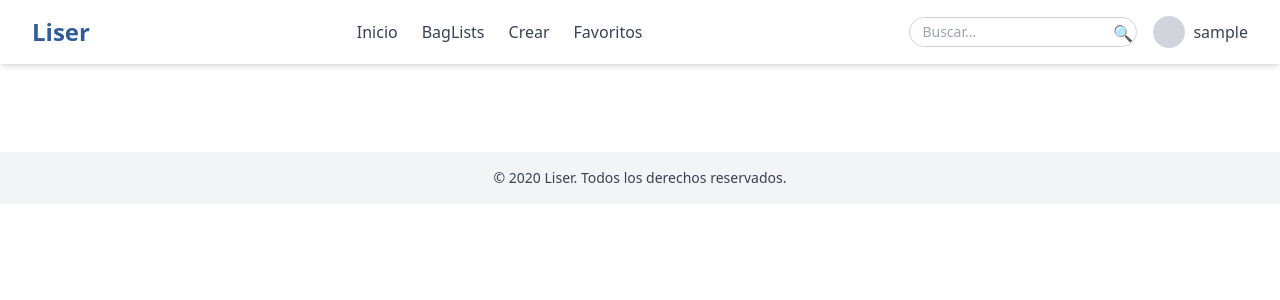
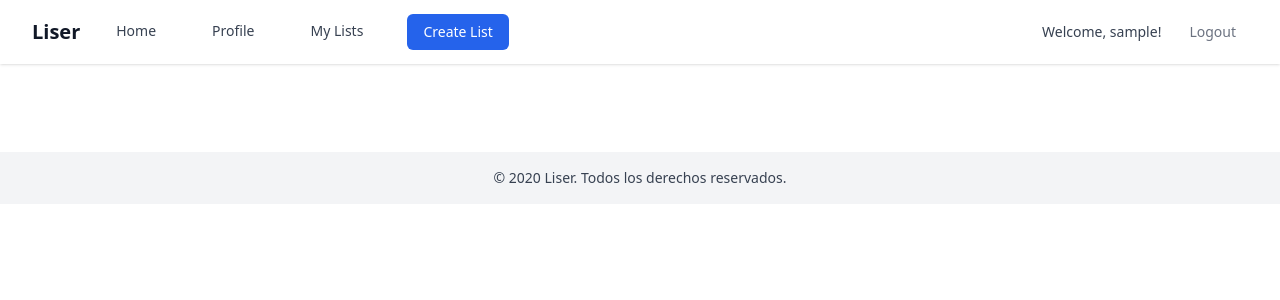
Before and after one commit to excusasclub/liser., a Django app: template templates/partials/base.html in a window 1280 px wide. Shown: the top 300 px of the page. Run offline with Django 5.2, Linux system fonts and the light colour scheme; a user stored in the database is signed in; tables that the repository leaves empty hold one stand-in row (values such as "Sample post"); the template is opened without the code that fills it: most values are stand-ins (such as "Sample title", 1, 10 or a date in 2020); some libraries are stand-ins or nearby versions.

Commit message:
cambios header

```diff
--- a/templates/partials/header.html
+++ b/templates/partials/header.html
@@ -1,75 +1,131 @@
-<header class="bg-white shadow-md">
-    <div class="max-w-7xl mx-auto px-4 sm:px-6 lg:px-8 flex justify-between items-center h-16">
-
+{% load static %}
+<header class="bg-white shadow sticky top-0 z-50">
+    <div class="max-w-7xl mx-auto px-4 sm:px-6 lg:px-8">
+        <div class="flex justify-between h-16">
+            <!-- Logo y menú principal -->
+            <div class="flex items-center">
                 <!-- Logo -->
-        <div class="flex-shrink-0">
-            <a href="/" class="text-[#315C95] font-bold text-2xl">Liser</a>
+                <div class="flex-shrink-0 flex items-center">
+                    <a href="#" class="text-xl font-bold text-gray-900 hover:text-gray-700 focus:outline-none focus:ring-2 focus:ring-blue-500 focus:rounded transition-colors duration-200">
+                        <span class="sr-only">Liser</span>
+                        Liser
+                    </a>
                 </div>
 
-        <!-- Navegación principal -->
-        <nav class="hidden md:flex space-x-6">
-            <a href="/" class="text-gray-700 hover:text-[#315C95] transition">Inicio</a>
-            <a href="/baglists" class="text-gray-700 hover:text-[#315C95] transition">BagLists</a>
-            <a href="/crear" class="text-gray-700 hover:text-[#315C95] transition">Crear</a>
-            <a href="/favoritos" class="text-gray-700 hover:text-[#315C95] transition">Favoritos</a>
+                <!-- Navegación desktop -->
+                <nav class="hidden md:ml-6 md:flex md:space-x-8 items-center" role="navigation" aria-label="Main navigation">
+                    <a href="#" class="text-gray-700 hover:text-blue-600 px-3 py-2 rounded-md text-sm font-medium transition-colors duration-200 border-b-2 border-transparent hover:border-blue-500 focus:outline-none focus:ring-2 focus:ring-blue-500 focus:rounded">Home</a>
+                    {% if user.is_authenticated %}
+                        <a href="#" class="text-gray-700 hover:text-blue-600 px-3 py-2 rounded-md text-sm font-medium transition-colors duration-200 border-b-2 border-transparent hover:border-blue-500 focus:outline-none focus:ring-2 focus:ring-blue-500 focus:rounded">Profile</a>
+                        <a href="#"  class="text-gray-700 hover:text-blue-600 px-3 py-2 rounded-md text-sm font-medium transition-colors duration-200 border-b-2 border-transparent hover:border-blue-500 focus:outline-none focus:ring-2 focus:ring-blue-500 focus:rounded">My Lists</a>
+                        <a href="#" class="bg-blue-600 hover:bg-blue-700 text-white px-4 py-2 rounded-md text-sm font-medium transition-colors duration-200 focus:outline-none focus:ring-2 focus:ring-blue-500 focus:rounded">Create List</a>
+                    {% endif %}
                 </nav>
-
-        <!-- Acciones usuario -->
-        <div class="hidden md:flex items-center space-x-4">
-            <!-- Buscador -->
-            <form action="/buscar" method="get" class="relative">
-                <input type="text" name="q" placeholder="Buscar..."
-                       class="border border-gray-300 rounded-full py-1 px-3 focus:outline-none focus:ring-2 focus:ring-[#315C95] focus:border-[#315C95] text-sm">
-                <button type="submit" class="absolute right-1 top-1 text-gray-500 hover:text-[#315C95]">🔍</button>
-            </form>
-
-            <!-- Avatar / perfil -->
-            {% if user.is_authenticated %}
-            <a href="/perfil" class="flex items-center space-x-2">
-                <div class="w-8 h-8 rounded-full bg-gray-300 overflow-hidden">
-                    {% if user.profile.avatar_url %}
-                    <img src="{{ user.profile.avatar_url }}" alt="{{ user.username }}" class="w-full h-full object-cover">
-                    {% endif %}
-                </div>
-                <span class="text-gray-700 font-medium">{{ user.username }}</span>
-            </a>
-            {% else %}
-            <a href="/login" class="text-gray-700 hover:text-[#315C95] font-semibold transition">Iniciar sesión</a>
-            {% endif %}
             </div>
 
-        <!-- Menú hamburguesa móvil -->
-        <div class="md:hidden">
-            <button id="mobileMenuButton" class="text-gray-700 hover:text-[#315C95] focus:outline-none">
-                ☰
+            <!-- Botones de autenticación / Menú móvil -->
+            <div class="flex items-center">
+                {% if user.is_authenticated %}
+                    <!-- Usuario autenticado -->
+                    <div class="hidden md:flex items-center space-x-4">
+                        <span class="text-sm text-gray-700 hidden lg:block">Welcome, {{ user.username }}!</span>
+                        <a href="#"
+                           class="text-gray-500 hover:text-gray-700 focus:outline-none focus:ring-2 focus:ring-blue-500 rounded px-3 py-2 text-sm font-medium transition-colors duration-200"
+                           role="button"
+                           aria-label="Logout">
+                            Logout
+                        </a>
+                    </div>
+                {% else %}
+                    <!-- Usuario no autenticado -->
+                    <div class="hidden md:flex space-x-4">
+                        <a href="#"
+                           class="text-gray-500 hover:text-gray-700 focus:outline-none focus:ring-2 focus:ring-blue-500 rounded px-3 py-2 text-sm font-medium transition-colors duration-200"
+                           role="button"
+                           aria-label="Login">
+                            Login
+                        </a>
+                        <a href="#"
+                           class="bg-blue-600 hover:bg-blue-700 text-white px-4 py-2 rounded-md text-sm font-medium transition-colors duration-200 focus:outline-none focus:ring-2 focus:ring-blue-500 focus:rounded"
+                           role="button"
+                           aria-label="Sign Up">
+                            Sign Up
+                        </a>
+                    </div>
+                {% endif %}
+
+                <!-- Botón menú móvil -->
+                <div class="-mr-2 flex items-center md:hidden">
+                    <button type="button" id="mobile-menu-button" class="inline-flex items-center justify-center p-2 rounded-md text-gray-400 hover:text-gray-500 hover:bg-gray-100 focus:outline-none focus:ring-2 focus:ring-inset focus:ring-blue-500" aria-expanded="false" aria-label="Open main menu">
+                        <span class="sr-only">Open main menu</span>
+                        <!-- Icono menú hamburguesa -->
+                        <svg class="block h-6 w-6" xmlns="http://www.w3.org/2000/svg" fill="none" viewBox="0 0 24 24" stroke="currentColor" aria-hidden="true">
+                            <path stroke-linecap="round" stroke-linejoin="round" stroke-width="2" d="M4 6h16M4 12h16M4 18h16" />
+                        </svg>
+                        <!-- Icono cerrar -->
+                        <svg class="hidden h-6 w-6" xmlns="http://www.w3.org/2000/svg" fill="none" viewBox="0 0 24 24" stroke="currentColor" aria-hidden="true">
+                            <path stroke-linecap="round" stroke-linejoin="round" stroke-width="2" d="M6 18L18 6M6 6l12 12" />
+                        </svg>
                     </button>
                 </div>
-
+            </div>
+        </div>
     </div>
 
     <!-- Menú móvil -->
-    <div id="mobileMenu" class="md:hidden hidden bg-white shadow-md">
-        <nav class="px-4 pt-2 pb-4 space-y-1">
-            <a href="/" class="block text-gray-700 hover:text-[#315C95] transition">Inicio</a>
-            <a href="/baglists" class="block text-gray-700 hover:text-[#315C95] transition">BagLists</a>
-            <a href="/crear" class="block text-gray-700 hover:text-[#315C95] transition">Crear</a>
-            <a href="/favoritos" class="block text-gray-700 hover:text-[#315C95] transition">Favoritos</a>
+    <div id="mobile-menu" class="hidden md:hidden">
+        <div class="pt-2 pb-3 space-y-1 bg-white shadow-lg rounded-lg mt-2">
+            <!-- Links de navegación -->
+            <a href="#" class="block px-4 py-2 text-base font-medium text-gray-700 hover:text-blue-600 hover:bg-gray-50 rounded-md mx-2 transition-colors duration-200">Home</a>
+
             {% if user.is_authenticated %}
-            <a href="/perfil" class="block text-gray-700 hover:text-[#315C95] transition">Perfil</a>
-            <a href="/logout" class="block text-gray-700 hover:text-[#315C95] transition">Cerrar sesión</a>
+                <a href="#" class="block px-4 py-2 text-base font-medium text-gray-700 hover:text-blue-600 hover:bg-gray-50 rounded-md mx-2 transition-colors duration-200">Profile</a>
+                <a href="#" class="block px-4 py-2 text-base font-medium text-gray-700 hover:text-blue-600 hover:bg-gray-50 rounded-md mx-2 transition-colors duration-200">My Lists</a>
+                <a href="#" class="block px-4 py-2 text-base font-medium text-white bg-blue-600 hover:bg-blue-700 rounded-md mx-2 transition-colors duration-200">Create List</a>
+
+                <!-- Bienvenida y logout -->
+                <div class="px-4 py-2 text-sm text-gray-500 border-t border-gray-200 mx-2">
+                    Welcome, {{ user.username }}!
+                </div>
+                <a href="#" class="block px-4 py-2 text-base font-medium text-gray-700 hover:text-red-600 hover:bg-gray-50 rounded-md mx-2 transition-colors duration-200">Logout</a>
             {% else %}
-            <a href="/login" class="block text-gray-700 hover:text-[#315C95] transition">Iniciar sesión</a>
+                <!-- Links para no autenticados -->
+                <a href="#" class="block px-4 py-2 text-base font-medium text-gray-700 hover:text-blue-600 hover:bg-gray-50 rounded-md mx-2 transition-colors duration-200">Login</a>
+                <a href="#"class="block px-4 py-2 text-base font-medium text-white bg-blue-600 hover:bg-blue-700 rounded-md mx-2 transition-colors duration-200">Sign Up</a>
             {% endif %}
-        </nav>
+        </div>
     </div>
 </header>
 
-<!-- JS menú móvil -->
 <script>
-    const mobileMenuButton = document.getElementById('mobileMenuButton');
-    const mobileMenu = document.getElementById('mobileMenu');
+document.addEventListener('DOMContentLoaded', function() {
+    const mobileMenuButton = document.getElementById('mobile-menu-button');
+    const mobileMenu = document.getElementById('mobile-menu');
+    const menuOpenIcon = mobileMenuButton.querySelector('[stroke-width="2"]:first-child');
+    const menuCloseIcon = mobileMenuButton.querySelector('[stroke-width="2"]:last-child');
 
-    mobileMenuButton.addEventListener('click', () => {
-        mobileMenu.classList.toggle('hidden');
+    mobileMenuButton.addEventListener('click', function() {
+        // Toggle menu
+        const isExpanded = mobileMenu.classList.contains('hidden');
+        mobileMenu.classList.toggle('hidden', !isExpanded);
+
+        // Toggle icons
+        menuOpenIcon.classList.toggle('hidden', !isExpanded);
+        menuCloseIcon.classList.toggle('hidden', isExpanded);
+
+        // Update aria-expanded
+        mobileMenuButton.setAttribute('aria-expanded', isExpanded);
+    });
+
+    // Cerrar menú al hacer click fuera
+    document.addEventListener('click', function(event) {
+        const isClickInsideHeader = mobileMenuButton.contains(event.target) || mobileMenu.contains(event.target);
+        if (!isClickInsideHeader && !mobileMenu.classList.contains('hidden')) {
+            mobileMenu.classList.add('hidden');
+            menuOpenIcon.classList.remove('hidden');
+            menuCloseIcon.classList.add('hidden');
+            mobileMenuButton.setAttribute('aria-expanded', 'false');
+        }
+    });
 });
 </script>
```
Lines whose indentation alone changed are shown as unchanged.
